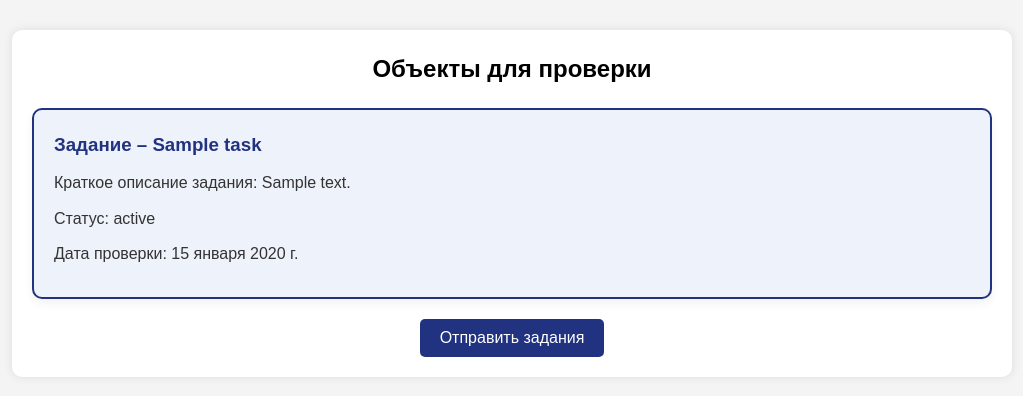
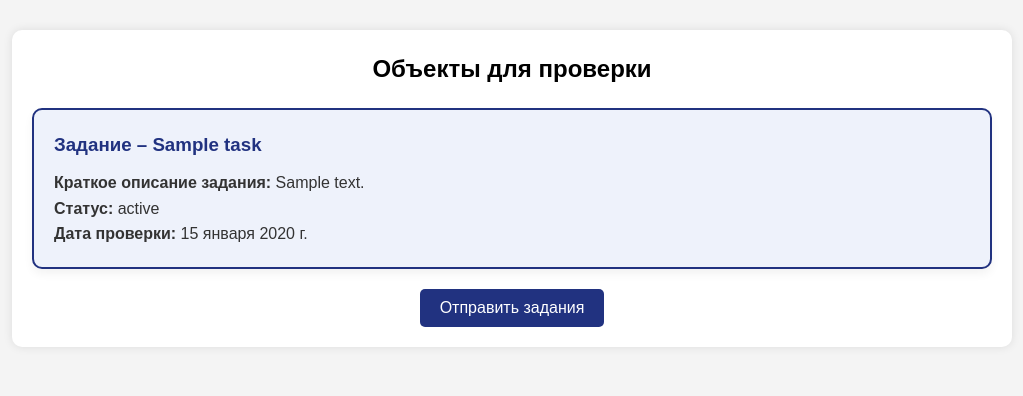
Before and after one commit to Bakla83/Mchs, a Django app: page /main/ in a window 1280 px wide. Shown: the part 196-592 px from the top of the page, without its empty margins (128-1151 px from the left). Run offline with Django 5.2, Linux system fonts and the light colour scheme; tables that the repository leaves empty hold one stand-in row (values such as "Sample post").

Commit message:
Rewriting style fo main.html

```diff
--- a/mchs_app/templates/main.html
+++ b/mchs_app/templates/main.html
@@ -55,9 +55,9 @@
             <div class="info-block">
                 <label for="task{{ forloop.counter }}">
                     <h3>Задание – {{object.title}}</h3>
-                    <p>Краткое описание задания: {{ object.description }}</p>
-                    <p>Статус: {{ object.status }}</p>
-                    <p>Дата проверки: <span style="white-space: nowrap;">{{ object.due_date }}</span></p>
+                    <p><strong>Краткое описание задания:</strong> {{ object.description }}</p>
+                    <p><strong>Статус:</strong> {{ object.status }}</p>
+                    <p><strong>Дата проверки:</strong> <span style="white-space: nowrap;">{{ object.due_date }}</span></p>
                 </label>
             </div>
             {% endfor %}
--- a/static/css/style.css
+++ b/static/css/style.css
@@ -237,7 +237,6 @@ nav {
 
 .info-block p {
     color: #333;
-    margin-bottom: 10px;
 }
 
 .head-text {
```
